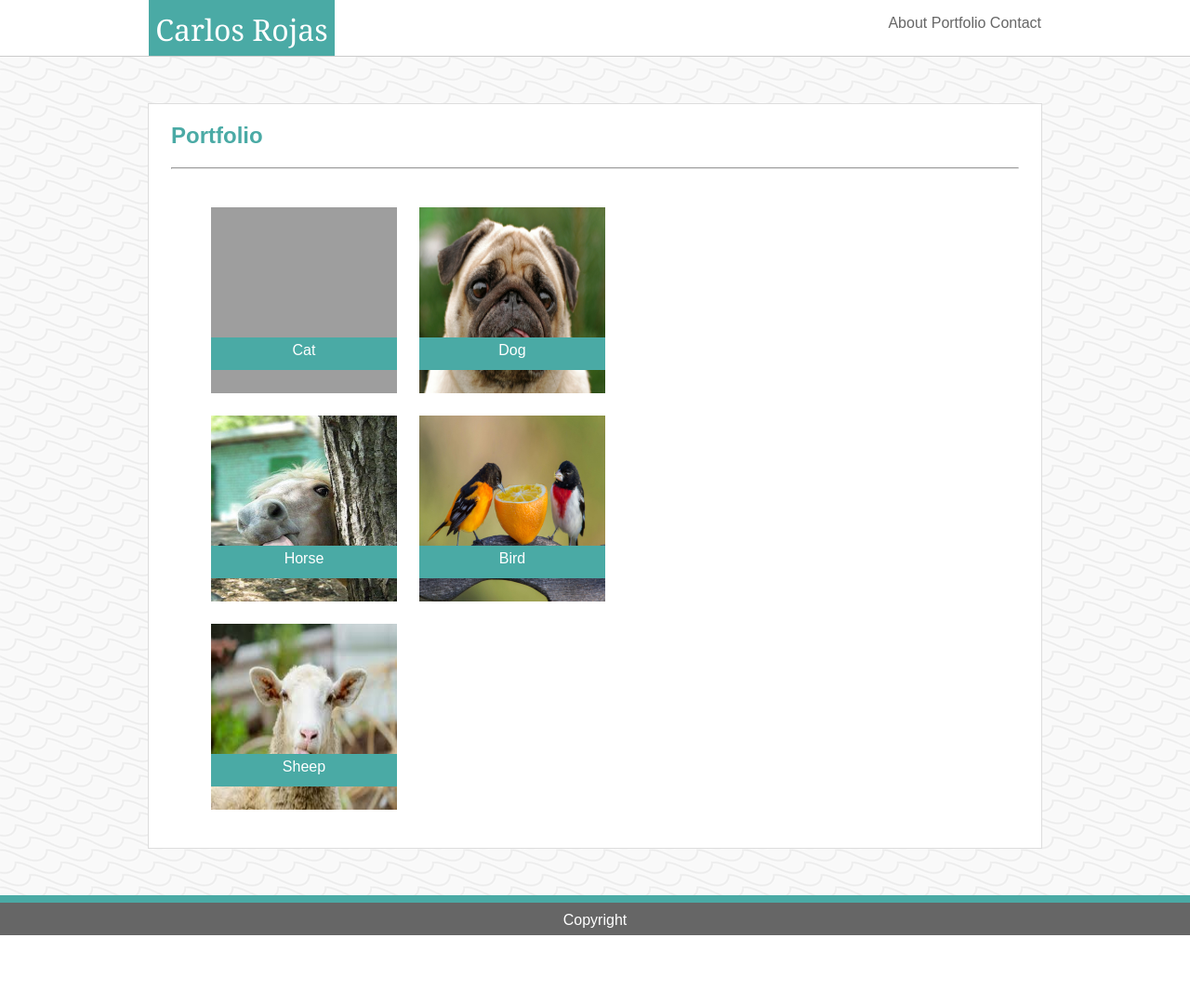
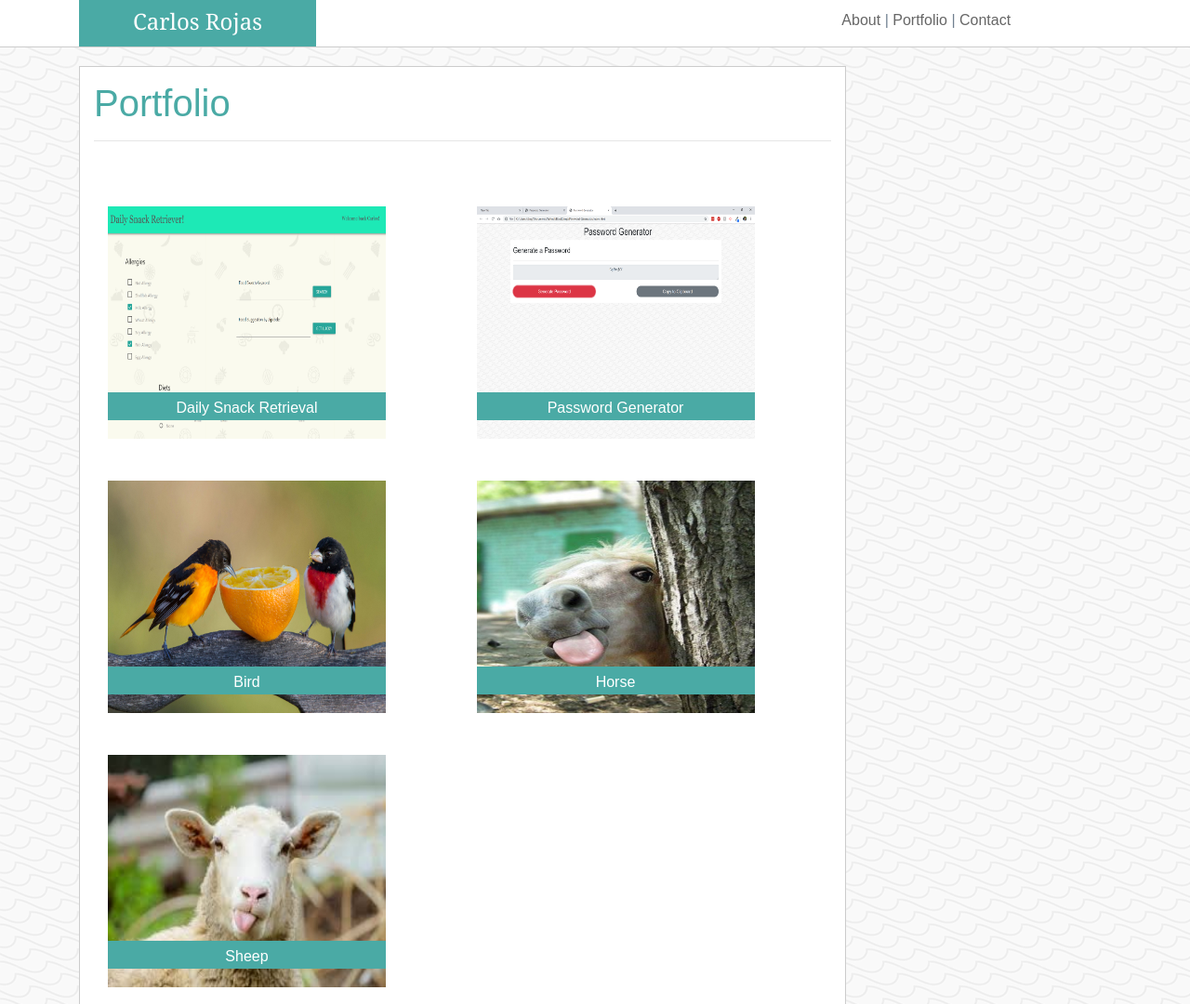
Before and after one commit to Carlos-Rojas-CA/Carlos-Rojas-CA.github.io, a plain HTML site: page portfolio.html in a window 1280 px wide. Shown: the top 1080 px of the page at 93% size. Before the commit the page ends 1006 px from the top, so only its background shows below. Drawn offline with nearby package versions, Linux system fonts and the light colour scheme; grey boxes are pictures that could not be loaded.

Commit message:
update to work on desktop

```diff
--- a/assets/css/style.css
+++ b/assets/css/style.css
@@ -1,100 +1,90 @@
 html, body{
   height: 100%;
-}
-
-.container{
-  width: 960px;
-  margin: 0 auto;
-  position: relative;
-
+  margin: 0;
 }
 
 .blank{
   background-color: #ffffff;
-  position: relative;
-  height: 60px;
+
   width: 100%;
   margin: 0px;
   padding: 0px;
   border-bottom: 1px solid #cccccc;
 }
 
+.blank2{
+  background-color: #ffffff;
+  width: 100%;
+  margin: 20px 0px;
+  padding: 15px;
+  border: 1px solid #cccccc;
+}
+
 header{
   background-color: #4aaaa5;
   color: #ffffff;
-  width: 200px;
-  height: 50px;
-  font-size: 2em;
+  height: 100%;
+  font-size: 24px;
   text-align: center;
-  /* position: relative; */
-  /* left: 0%; */
-  /* vertical-align: middle; */
-  padding-top: 10px;
   font-family: 'Georgia', Times, 'Times New Roman', serif;
   margin: 0px;
-  float: left;
+  padding-top: 5px;
 }
 
 body{
   background-image: url("../images/ripples.png");
   margin: 0px;
-  /* position: relative; */
   font-family: 'Arial', 'Helvetica Neue', Helvetica, sans-serif;
   display: flex;
   flex-direction: column;
   color: slategray;
 }
 
-.container2{
-  background-color: #ffffff;
-  border: 1px solid #dddddd;
-  margin: 0 auto;
-  margin-top: 50px;
-  margin-bottom:  50px;
-  width: 960px;
-  height: 500px;
-
-}
 
 footer{
 
   background-color: #666666;
   border-top: 8px solid #4aaaa5;
   padding-top: 10px;
-  height: 25px;
+  height: 50px;
   width: 100%;
-  flex-shrink: 0;
   text-align: center;
   color: #ffffff;
 
 }
 
-.main-bio{
-  width: 95%;
-  margin: 0 auto;
-}
 
 h1{
   color:#4aaaa5;
 }
 
-.picture{
-  float: left;
-  margin: 10px 10px 10px 0px;
-}
 
 .picture2{
-  /* float: left; */
-  margin: 20px;
+  position: relative;
+  width: 299px;
+
+}
+.bottom {
+  position: absolute;
+  z-index: 8;
+  bottom: 30px;
+  left: 15px;
+  width: 299px;
+  background-color: #4aaaa5;
+  height: 30px;
+  text-align: center;
+  color: #ffffff;
+  padding-top: 5px;
+  top: 200px;
 
 }
 
-.container3{
-  width: 960px;
-  margin: 0 auto;
-  /* position: relative; */
-  height: 60px;
+
+.space{
+  margin-top: 15px;
+  margin-bottom: 15px;
 }
+
 
 .content{
   flex: 1 0 auto;
@@ -106,10 +96,6 @@ p{
 
 .right{
   float: right;
-  /* text-align: center */
-  /* text-align: right;
-  position: absolute;
-  right: 0%; */
 }
 
 .nav{
@@ -120,44 +106,20 @@ li{
   display: inline-block
 }
 
+
+
 h4{
   line-height: 5px;
 }
 
-.container4{
-  background-color: #ffffff;
-  border: 1px solid #dddddd;
-  margin: 0 auto;
-  margin-top: 50px;
-  margin-bottom:  50px;
-  width: 960px;
-  height: 800px;
-
-}
-
-.container5 {
-  position: relative;
-  /* text-align: center;
-  color: white; */
-  height: 200px;
-  width: 200px;
-  margin: 10px;
-}
-
-.bottom{
-  position: absolute;
-  z-index: 8;
-  bottom: 5px;
-  left: 20px;
-  width: 200px;
-  background-color: #4aaaa5;
-  height: 30px;
-  text-align: center;
-  color: #ffffff;
-  padding-top: 5px;
-}
 
 a{
   color: #666666;
   text-decoration: none;
 }
+
+#bio-image{
+  float: left;
+  margin-right: 10px;
+  margin-bottom: 4px;
+}
--- a/portfolio.html
+++ b/portfolio.html
@@ -5,83 +5,83 @@
     <meta name="viewport" content="width=device-width, initial-scale=1.0">
     <meta http-equiv="X-UA-Compatible" content="ie=edge">
     <title>Carlos Rojas</title>
+    <link rel="stylesheet" href="https://stackpath.bootstrapcdn.com/bootstrap/4.3.1/css/bootstrap.min.css" integrity="sha384-ggOyR0iXCbMQv3Xipma34MD+dH/1fQ784/j6cY/iJTQUOhcWr7x9JvoRxT2MZw1T" crossorigin="anonymous">
     <link rel="stylesheet" type="text/css" href="assets/css/style.css">
 </head>
 <body>
     <div class="content">
       <div class="blank">
-      <div class="container3">
-        <header>
-          <div style="vertical-align: middle;">
-            Carlos Rojas
+        <div class="container">
+          <div class="row">
+            <div class="col-md-3 col-xs-12 header">
+              <header>Carlos Rojas</header>
             </div>
-        </header>
-        <nav class="right">
-          <ul class="nav">
+            <div class="col-md">
+
+            </div>
+            <div class="col-md">
+                <ul class="list-inline" style="margin-top: 10px; text-align: center;">
                     <li><a href="index.html">About</a></li>
+                    <li>|</li>
                     <li><a href="portfolio.html">Portfolio</a></li>
+                    <li>|</li>
                     <li><a href="contact.html">Contact</a></li>
                 </ul>
-        </nav>
+            </div>
+          </div>
         </div>
     </div>
 
-
-    <div class="container4">
     <div class="container">
-            <section class="main-bio">
+        <div class="row">
+          <div class="col-xl-9 col-lg-9 col-md-12">
+        <div class="blank2">
+      <section>
 
         <h1>Portfolio</h1>
         <hr>
+        <br>
+        <div class="container">
+        <div class="row space">
+          <div class="col-xl-6 col-lg-6 col-md-6 col-sm-12 space">
+              <a href="https://berrybrendan.github.io/Daily-Snack-Retrieval/"><img class="picture2" src="assets/images/project_1.PNG" width="299px" height="250px" alt="Cat"></a>
+              <a href="https://berrybrendan.github.io/Daily-Snack-Retrieval/" class="bottom">Daily Snack Retrieval</a>
+          </div>
+          <div class="col-xl-6 col-lg-6 col-md-6 col-sm-12 space">
+              <a href="https://carlos-rojas-ca.github.io/Password-Generator/"><img class="picture2" src="assets/images/pg_program.PNG" width="100%" height="250px" alt="Dog"></a>
+              <div><a href="https://carlos-rojas-ca.github.io/Password-Generator/" class="bottom">Password Generator</a></div>
+          </div>
+        </div>
+        <div class="row space">
+          <div class="col-xl-6 col-lg-6 col-md-6 col-sm-12 space">
+              <a href="#"><img class="picture2" src="assets/images/bird.jpg" width="299px" height="250px" alt="Cat"></a>
+              <a href="#" class="bottom">Bird</a>
+          </div>
+          <div class="col-xl-6 col-lg-6 col-md-6 col-sm-12 space">
+              <a href="#"><img class="picture2" src="assets/images/horse.jpg" width="100%" height="250px" alt="Dog"></a>
+              <div><a href="#" class="bottom">Horse</a></div>
+          </div>
+        </div>
+        <div class="row space">
+          <div class="col-xl-6 col-lg-6 col-md-6 col-sm-12 space">
+              <a href="#"><img class="picture2" src="assets/images/sheep.jpg" width="299px" height="250px" alt="Cat"></a>
+              <a href="#" class="bottom">Sheep</a>
+          </div>
+          <!-- <div class="col-xl-6 col-lg-6 col-md-6 col-sm-12 space">
+              <a href="#"><img class="picture2" src="assets/images/Dog.jpg" width="100%" height="250px" alt="Dog"></a>
+              <div><a href="#" class="bottom">Dogs</a></div>
+          </div> -->
+        </div>
 
-            <table>
-                <div class="picture">
-                <tr>
-                    <td>
-                        <div class="container5">
-                            <a href="#"><img class="picture2" src="https://placekitten.com/200/200" width="200px" height="200px" alt="Cat"></a>
-                            <div class="bottom">Cat</div>
         </div>
-                    </td>
-                    <td>
-                            <div class="container5">
-                                    <a href="#"><img class="picture2" src="assets/images/Dog.jpg" width="200px" height="200px" alt="Dog"></a>
-                                    <div class="bottom">Dog</div>
-                                </div>
-                    </td>
-                </tr>
-                <tr>
-                    <td>
-                            <div class="container5">
-                                    <a href="#"><img class="picture2" src="assets/images/horse.jpg" width="200px" height="200px" alt="Horse"></a>
-                                    <div class="bottom">Horse</div>
-                                </div>
-                    </td>
-                    <td>
-                            <div class="container5">
-                                    <a href="#"><img class="picture2" src="assets/images/bird.jpg" width="200px" height="200px" alt="Bird"></a>
-                                    <div class="bottom">Bird</div>
-                                </div>
-                    </td>
-                </tr>
-                <tr>
-                    <td>
-                            <div class="container5">
-                                    <a href="#"><img class="picture2" src="assets/images/sheep.jpg" width="200px" height="200px" alt="Sheep"></a>
-                                    <div class="bottom">Sheep</div>
-                                </div>
-                    </td>
-                </tr>
-            </div>
-        </table>
-
-
             </section>
             </div>
           </div>
         </div>
+    </div>
+    </div>
         <footer>
-          Copyright
+          © Copyright
         </footer>
         </body>
 
```
Also changed, not shown: contact.html (+38 -35 lines), index.html (+29 -18 lines), assets/images/Aboutme.PNG (added), assets/images/cat.jpg (added), assets/images/pg_program.PNG (added), assets/images/project_1.PNG (added), assets/images/teal.jpg (added). Lines whose indentation alone changed are shown as unchanged.
